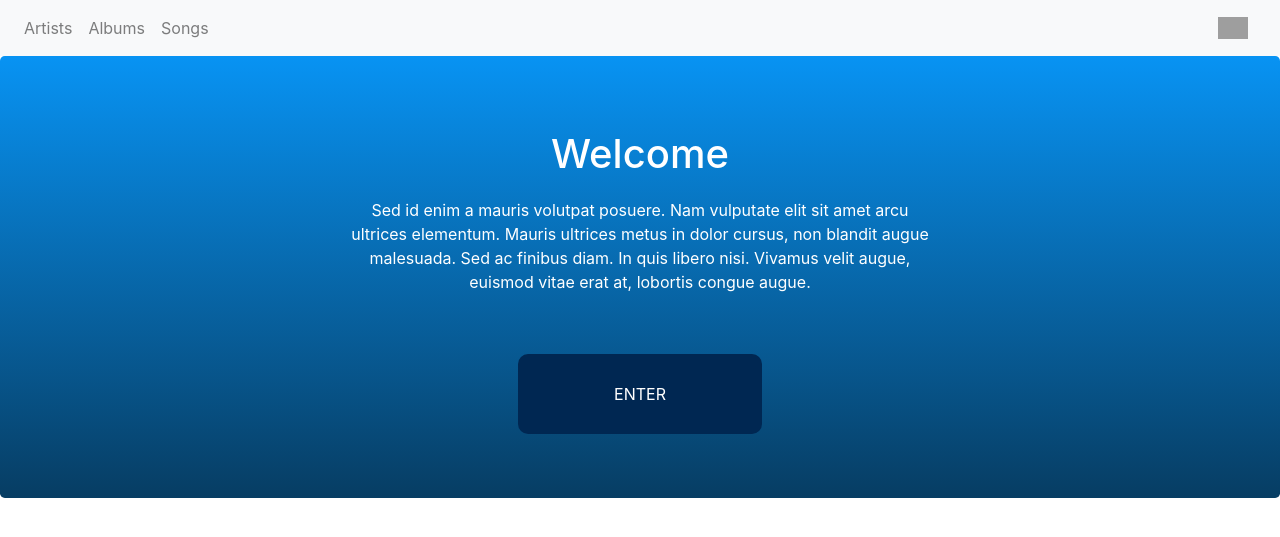
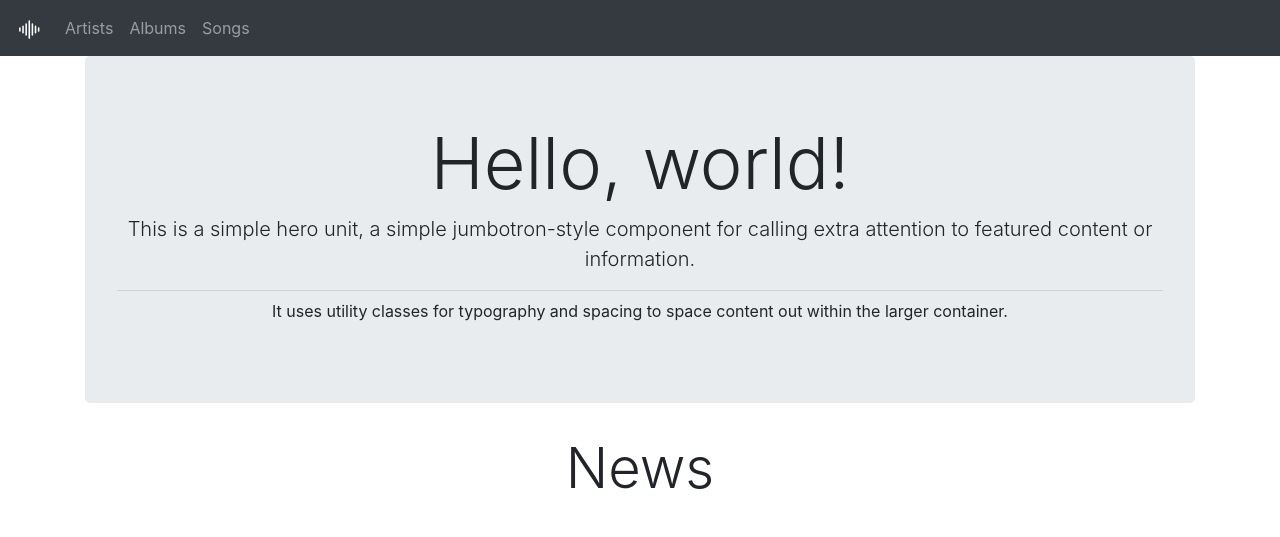
Before and after one commit to misterrager8/musicAnalyzer, a Flask app: page / in a window 1280 px wide. Shown: the top 537 px of the page. Run offline with Flask 2, Linux system fonts and the light colour scheme; some libraries are stand-ins or nearby versions; grey boxes are pictures that could not be loaded.

Commit message:
Continue work on Flask templates/pages

```diff
--- /dev/null
+++ b/modules/templates/base.html
@@ -0,0 +1,44 @@
+<!DOCTYPE html>
+<html lang="en">
+<head>
+  <meta charset="UTF-8">
+  <!--  <link href="images/favicon.ico" rel="icon">-->
+  <!--  <link href="styles/main.css" rel="stylesheet">-->
+  <link crossorigin="anonymous" href="https://stackpath.bootstrapcdn.com/bootstrap/4.1.3/css/bootstrap.min.css"
+        integrity="sha384-MCw98/SFnGE8fJT3GXwEOngsV7Zt27NXFoaoApmYm81iuXoPkFOJwJ8ERdknLPMO" rel="stylesheet">
+  <script crossorigin="anonymous"
+          integrity="sha384-q8i/X+965DzO0rT7abK41JStQIAqVgRVzpbzo5smXKp4YfRvH+8abtTE1Pi6jizo"
+          src="https://code.jquery.com/jquery-3.3.1.slim.min.js"></script>
+  <script crossorigin="anonymous"
+          integrity="sha384-ChfqqxuZUCnJSK3+MXmPNIyE6ZbWh2IMqE241rYiqJxyMiZ6OW/JmZQ5stwEULTy"
+          src="https://stackpath.bootstrapcdn.com/bootstrap/4.1.3/js/bootstrap.min.js"></script>
+</head>
+<body>
+<nav class="navbar navbar-expand-sm navbar-dark bg-dark">
+  <div class="collapse navbar-collapse">
+    <a class="navbar-brand" href="{{ url_for('index') }}">
+      <svg xmlns="http://www.w3.org/2000/svg" width="25" height="25" fill="white" class="bi bi-soundwave"
+           viewBox="0 0 16 16">
+        <path fill-rule="evenodd"
+              d="M8.5 2a.5.5 0 0 1 .5.5v11a.5.5 0 0 1-1 0v-11a.5.5 0 0 1 .5-.5zm-2 2a.5.5 0 0 1 .5.5v7a.5.5 0 0 1-1 0v-7a.5.5 0 0 1 .5-.5zm4 0a.5.5 0 0 1 .5.5v7a.5.5 0 0 1-1 0v-7a.5.5 0 0 1 .5-.5zm-6 1.5A.5.5 0 0 1 5 6v4a.5.5 0 0 1-1 0V6a.5.5 0 0 1 .5-.5zm8 0a.5.5 0 0 1 .5.5v4a.5.5 0 0 1-1 0V6a.5.5 0 0 1 .5-.5zm-10 1A.5.5 0 0 1 3 7v2a.5.5 0 0 1-1 0V7a.5.5 0 0 1 .5-.5zm12 0a.5.5 0 0 1 .5.5v2a.5.5 0 0 1-1 0V7a.5.5 0 0 1 .5-.5z"/>
+      </svg>
+    </a>
+    <ul class="navbar-nav">
+      <li class="navbar-item">
+        <a class="nav-link" href="{{ url_for('artists_pg') }}">Artists</a>
+      </li>
+      <li class="navbar-item">
+        <a class="nav-link" href="{{ url_for('albums_pg') }}">Albums</a>
+      </li>
+      <li class="navbar-item">
+        <a class="nav-link" href="{{ url_for('songs_pg') }}">Songs</a>
+      </li>
+    </ul>
+  </div>
+</nav>
+<div class="container">
+  {% block body %}
+  {% endblock %}
+</div>
+</body>
+</html>
--- a/modules/templates/index.html
+++ b/modules/templates/index.html
@@ -1,42 +1,24 @@
-<html>
-<head>
-  <title>Home</title>
-  <link href="images/favicon.ico" rel="icon">
-  <link href="styles/main.css" rel="stylesheet">
-  <link crossorigin="anonymous" href="https://stackpath.bootstrapcdn.com/bootstrap/4.1.3/css/bootstrap.min.css"
-        integrity="sha384-MCw98/SFnGE8fJT3GXwEOngsV7Zt27NXFoaoApmYm81iuXoPkFOJwJ8ERdknLPMO" rel="stylesheet">
-  <script crossorigin="anonymous"
-          integrity="sha384-q8i/X+965DzO0rT7abK41JStQIAqVgRVzpbzo5smXKp4YfRvH+8abtTE1Pi6jizo"
-          src="https://code.jquery.com/jquery-3.3.1.slim.min.js"></script>
-  <script crossorigin="anonymous"
-          integrity="sha384-ChfqqxuZUCnJSK3+MXmPNIyE6ZbWh2IMqE241rYiqJxyMiZ6OW/JmZQ5stwEULTy"
-          src="https://stackpath.bootstrapcdn.com/bootstrap/4.1.3/js/bootstrap.min.js"></script>
-</head>
+{% extends "base.html" %}
+
+{% block body %}
+<title>Home</title>
 <body>
-<nav class="navbar navbar-expand-sm navbar-light bg-light">
-  <div class="collapse navbar-collapse">
-    <ul class="navbar-nav">
-      <li class="navbar-item">
-        <a class="nav-link" href="{{ url_for('artists_pg') }}">Artists</a>
-      </li>
-      <li class="navbar-item">
-        <a class="nav-link" href="{{ url_for('albums_pg') }}">Albums</a>
-      </li>
-      <li class="navbar-item">
-        <a class="nav-link" href="{{ url_for('songs_pg') }}">Songs</a>
-      </li>
-    </ul>
+<div class="jumbotron">
+  <h1 class="display-3 text-center">Hello, world!</h1>
+  <p class="lead text-center">This is a simple hero unit, a simple jumbotron-style component for
+    calling extra attention to featured content or information.</p>
+  <hr class="my-2">
+  <p class="text-center">It uses utility classes for typography and
+    spacing to space content out within the larger container.</p>
+</div>
+<h1 class="display-4 text-center">News</h1>
+{% for i in fresh %}
+<a class="list-group-item list-group-item-action border-0 m-3 rounded-lg" href="{{ i.url }}">
+  <div class="d-flex w-100 justify-content-between">
+    <h5 class="mb-1">{{ i.title }}</h5>
+    <small>{{ i.time_posted }}</small>
   </div>
-  <a class="navbar-brand" href="#">
-    <img class="img-fluid" height="30" src="images/logo.png" width="30">
-  </a>
-</nav>
-<div class="jumbotron" id="banner">
-  <h1 class="center">Welcome</h1>
-  <p class="center">Sed id enim a mauris volutpat posuere. Nam vulputate elit sit amet arcu ultrices elementum. Mauris
-    ultrices metus in dolor cursus, non blandit augue malesuada. Sed ac finibus diam. In quis libero nisi. Vivamus velit
-    augue, euismod vitae erat at, lobortis congue augue.</p>
-  <button class="button" type="button">ENTER</button>
-</div>
+</a>
+{% endfor %}
 </body>
-</html>
+{% endblock %}
--- a/modules/view.py
+++ b/modules/view.py
@@ -1,18 +1,23 @@
 from flask import Flask, render_template
 
-from modules.ctrla import DB
+from modules.ctrla import DB, SongScraper
 from modules.model import Album, Artist, Song
 
 app = Flask(__name__)
 
-b = DB().get_all(Artist)
-c = DB().get_all(Album)
-d = DB().get_all(Song)
+x = DB()
+y = SongScraper()
+
+b = x.get_all(Artist)
+c = x.get_all(Album)
+d = x.get_all(Song)
+
+e = y.get_news()
 
 
 @app.route("/")
 def index():
-    return render_template("index.html")
+    return render_template("index.html", fresh=e)
 
 
 @app.route("/artists")
```
Also changed, not shown: modules/ctrla.py (+17 -1 lines), modules/templates/albums.html (+17 -38 lines), modules/templates/artists.html (+15 -38 lines), modules/templates/songs.html (+13 -37 lines).
